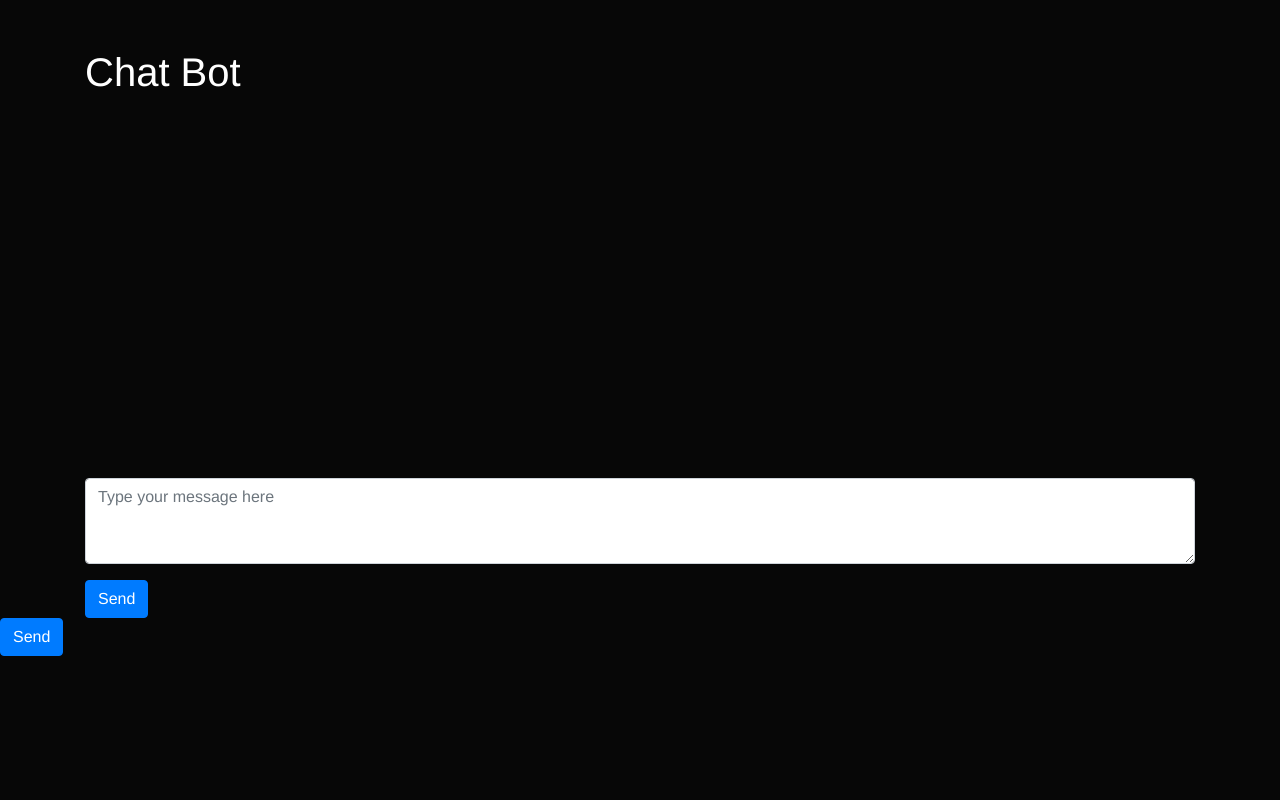
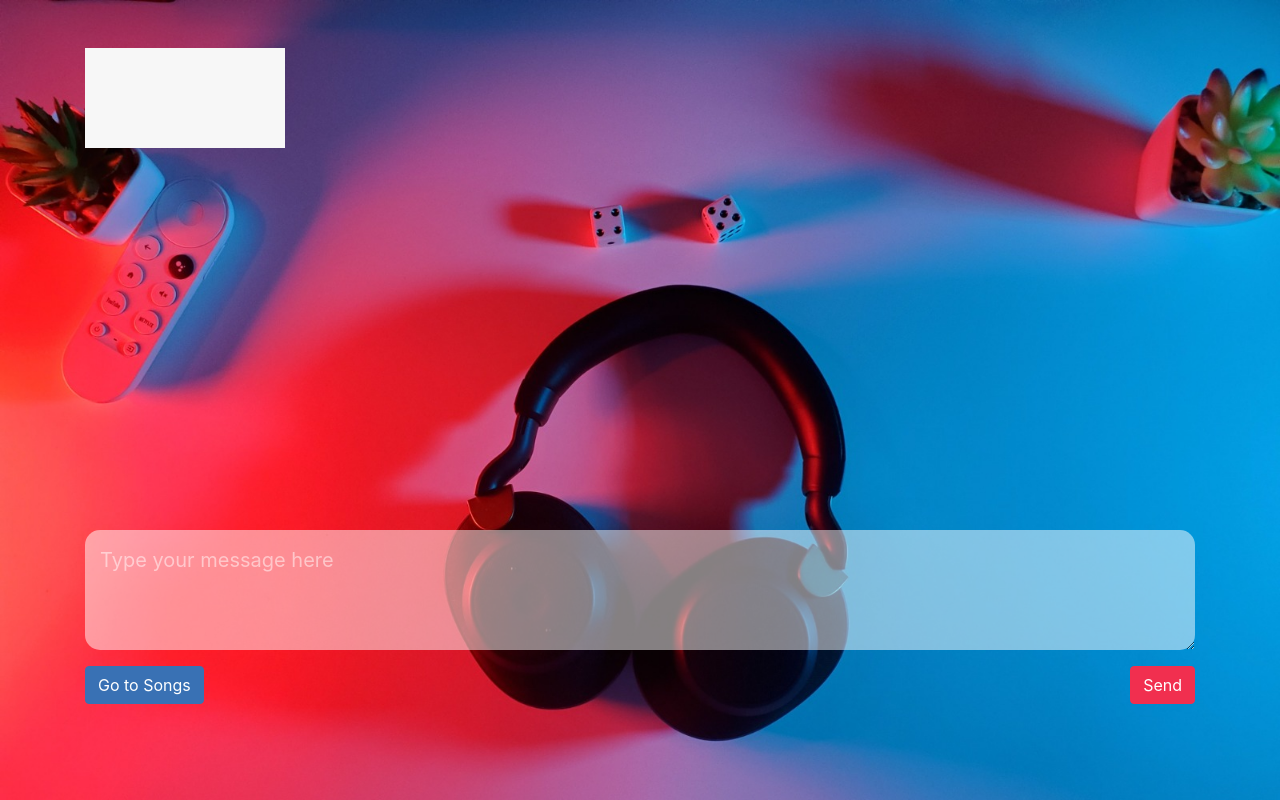
Before and after one commit to EmoTunes/Project, a Flask app: page / in a window 1280 px wide. Run offline with Flask 3, Linux system fonts and the light colour scheme; some libraries are stand-ins or nearby versions.

Commit message:
frontend chat completed

```diff
--- a/app.py
+++ b/app.py
@@ -17,7 +17,7 @@
 app = Flask(__name__)
 
 # Set up OpenAI API credentials
-openai.api_key = "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"
+openai.api_key = "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"
 
 global chat
 chat = ''
--- a/static/style.css
+++ b/static/style.css
@@ -1,52 +1,126 @@
 body {
-  font-family: "Helvetica Neue", Helvetica, Arial, sans-serif;
-  font-size: 14px;
-  line-height: 1.4;
-  background-color: rgb(7, 7, 7);
-  margin: 0;
-  padding: 0;
+    background-size: cover;
+    background-image: url("bg3.jpg");
+    background-attachment: fixed;
+   /* backdrop-filter: blur(5px);*/
+    margin: 0;
+    padding: 0;
+    /*height: 100vh;
+	  width: 100%;*/
+}
+.form-group textarea {
+  background-color: rgba(255, 255, 255, 0.5);
+  color: white;
+  font-size: 20px;
+  border: none;
+  border-radius: 15px;
+  padding: 15px;
+  transition: background-color 0.3s;
 }
 
+.form-group textarea::placeholder {
+  color: rgba(255, 255, 255, 0.5);
+}
+
+.form-group textarea:focus {
+  background-color: rgba(0, 0, 0, 0.7);
+  outline: none;
+  color: white;
+}
 .chat-box {
+  color: white;
   height: 350px;
-  overflow: auto;
+  overflow: hidden;
   padding: 10px;
 }
 
 .chat-container {
-  max-width: 500px;
-  margin: 0 auto;
-  padding: 20px;
-  background-color: #fff;
-  border-radius: 5px;
-  box-shadow: 0 0 10px rgba(0, 0, 0, 0.2);
+    display: flex;
+    flex-direction: column;
+    gap: 10px;
+}
+#send-btn {
+  background-color: #F12F4F;
+  border-color: #F12F4F;
+  color: white;
+  transition: background-color 0.3s, border-color 0.3s;
 }
 
-.chat-message {
-  padding: 10px;
-  margin-bottom: 10px;
-  border-radius: 5px;
-  box-shadow: 0 0 5px rgba(0, 0, 0, 0.1);
+#send-btn:hover {
+  background-color: #D61A3D;
+  border-color: #D61A3D;
+}
+#songs-btn {
+  background-color: #3971B4;
+  border-color: #3971B4;
+  color: white;
+  transition: background-color 0.3s, border-color 0.3s;
 }
 
+#songs-btn:hover {
+  background-color: #1F4B82;
+  border-color: #1F4B82;
+}
+
+.button-container {
+  display: flex;
+  justify-content: space-between;
+}
+
+.left-button {
+  margin-right: 10px;
+}
+
+.right-button {
+  margin-left: 10px;
+}
 .user-message {
-  background-color:#272a2b;
+  background-color: rgba(255, 255, 255, 0.2);
   color: #fff;
   font-size: 20px;
-
+  position: relative;
+  align-self: flex-start;
+  padding: 15px;
+  border-radius: 15px 0 15px 15px;
+  max-width: 70%;
+  width: fit-content; /* Set the width to fit the content */
+  margin-left: auto; /* Align the dialogue box to the left */
+}
+.bot-message {
+  background-color: rgba(255, 255, 255, 0.2);
+  border-radius: 0 15px 15px 15px;
+  color: white;
+  font-size: 20px;
+  padding: 10px;
+  position: relative;
+  align-self: right;
+  max-width: 70%;
+  width: fit-content;
+  margin-right: auto; /* Add this line to align user messages to the left */
 }
 
-.bot-message {
-  background-color: #484848;
-  color: white;
-  font-size: 20px;
-
+/*.bot-message::before {
+    content: "";
+    position: absolute;
+    top: 0;
+    left: -15px;
+    border-top: 15px solid transparent;
+    border-bottom: 15px solid transparent;
+    border-right: 15px solid #484848;
 }
 
-.message-text pre code {
-  font-size: 14px;
-  white-space: pre-wrap;
-}
+.user-message::before {
+  content: "";
+  position: absolute;
+  top: 50%;
+  right: -27px;
+  margin-top: -80px;
+  width: 50px;
+  height: 50px;
+  border-radius: 50%;
+  background-image: url("user1.png");
+  background-size: cover;
+}*/
 
 .user-icon {
   font-size: 20px;
@@ -55,11 +129,14 @@
   width: 50px;
   height: 50px;
 }
-
 .bot-icon {
   font-size: 20px;
   margin-right: 10px;
   border-radius: 50%;
+  /*position: absolute;
+  border-top: 15px ;
+  border-bottom: 15px;
+  border-left: 15px;*/
   width: 50px;
   height: 50px;
 }
--- a/templates/index.html
+++ b/templates/index.html
@@ -5,6 +5,8 @@
   <title>Chat App</title>
   <meta charset="utf-8">
   <meta name="viewport" content="width=device-width, initial-scale=1">
+  <link rel="stylesheet" type="text/css" href="{{ url_for('static', filename='style.css') }}">
+
   <link rel="stylesheet" href="https://maxcdn.bootstrapcdn.com/bootstrap/4.5.2/css/bootstrap.min.css">
   <script src="https://ajax.googleapis.com/ajax/libs/jquery/3.5.1/jquery.min.js"></script>
   <script src="https://cdnjs.cloudflare.com/ajax/libs/popper.js/1.16.0/umd/popper.min.js"></script>
@@ -15,21 +17,33 @@
 
   <link rel="stylesheet" href="https://cdnjs.cloudflare.com/ajax/libs/highlight.js/11.7.0/styles/a11y-dark.min.css">
   <script src="https://cdnjs.cloudflare.com/ajax/libs/highlight.js/11.7.0/highlight.min.js"></script>
+
+
+
+
 </head>
 
 <body>
   <div class="container mt-5">
-    <h1 style="color:white">Chat Bot</h1>
+    <!--<h1 style=" color:white">Chat Bot</h1>-->
+    <h1>
+    <img src="{{ url_for('static', filename='images/logo.jpg') }}"
+    alt="Van Gogh self-portrait"
+     style="width: 200px;
+     height: 100px;
+     display: block;">
+  </h1>
     <div class="chat-box mt-3">
       <!-- Chat messages will be added here dynamically -->
+       <div class="chat-container"></div>
     </div>
     <div class="form-group mt-3">
       <textarea class="form-control" rows="3" placeholder="Type your message here" id="message-input"></textarea>
     </div>
-    <button type="button" class="btn btn-primary" id="send-btn">Send</button>
+    <div class="button-container mt-3">
+    <button type="button" class="btn btn-primary left-button" id="songs-btn">Go to Songs</button>
+    <button type="button" class="btn btn-primary right-button" id="send-btn">Send</button>
   </div>
-  </div>
-  <button type="button" class="btn btn-primary" id="send-btn">Send</button>
   </div>
   <script>
     setInterval(highlightAll, 1000);
@@ -43,12 +57,14 @@
     const chatBox = document.querySelector(".chat-box");
     const messageInput = document.querySelector("#message-input");
     const sendBtn = document.querySelector("#send-btn");
+    const songsBtn = document.querySelector("#songs-btn");
 
     function addMessage(message, isUserMessage) {
       const messageDiv = document.createElement("div");
-      messageDiv.classList.add("mt-3", "p-3", "rounded");
+      messageDiv.classList.add("mt-3", "p-3");
 
       if (isUserMessage) {
+
         messageDiv.classList.add("user-message");
 
       } else {
@@ -79,7 +95,7 @@
           .then(data => {
             messageInput.value = "";
             const messageDiv = document.createElement("div");
-            messageDiv.classList.add("mt-3", "p-3", "rounded");
+            messageDiv.classList.add("mt-3", "p-3");
             messageDiv.classList.add("bot-message");
 
             const content = data.content;
@@ -113,6 +129,9 @@
         sendMessage();
       }
     });
+    songsBtn.addEventListener("click", () => {
+      window.location.href = "/songs";
+    });
   </script>
 </body>
 
```
Also changed, not shown: static/bg2.png (added), static/bg3.jpg (added), static/images/emotunes_logo.jpg (added), static/images/logo.jpg (added), templates/user.png (added), 1 other file.
